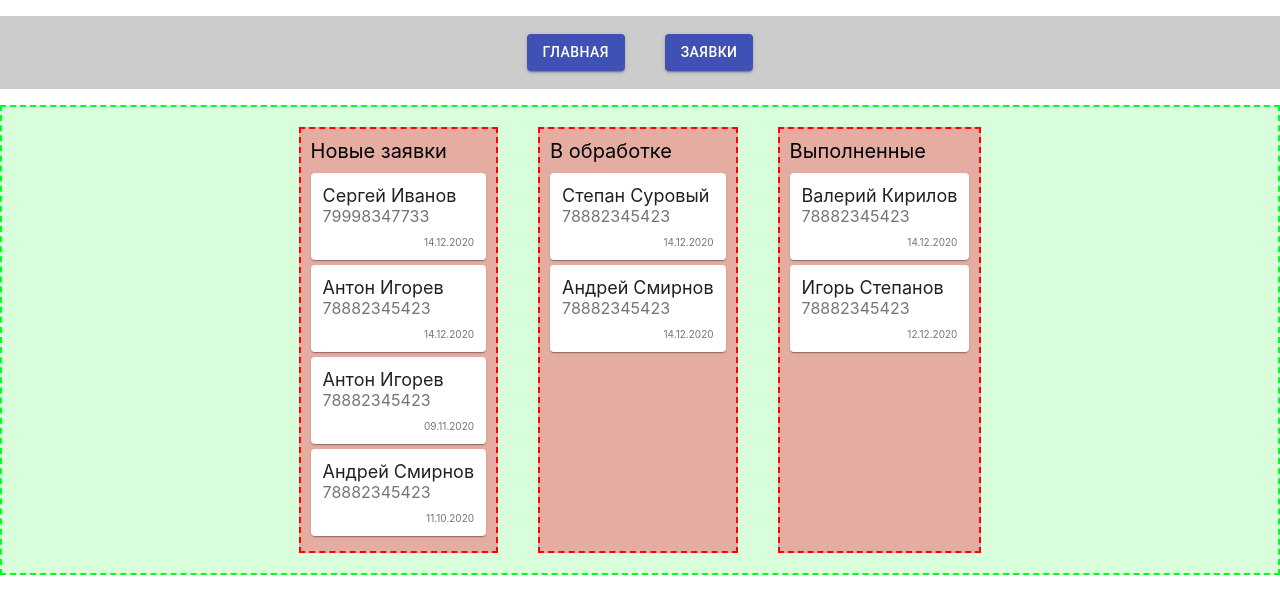
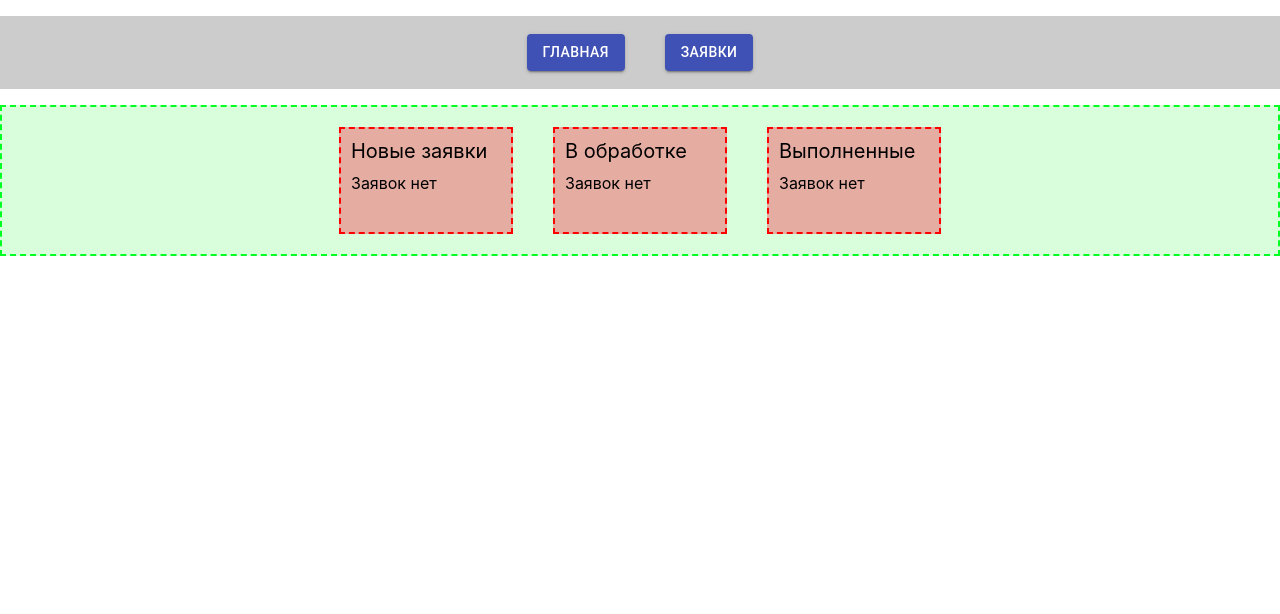
Before and after one commit to Eshmanski/React-CRM, a React (Create React App) app: page /leads in a window 1280 px wide. Shown: the top 614 px of the page. Built offline with nearby package versions, Linux system fonts and the light colour scheme.

Commit message:
lesson #5

```diff
--- a/src/App.js
+++ b/src/App.js
@@ -1,78 +1,79 @@
-import React, { useState, useMemo } from 'react';
+import React, { useState, useMemo, useEffect} from 'react';
 import { Route, Switch } from 'react-router-dom';
 import PageNotFound from './components/PageNotFaund';
 import Navigation from './components/navigation/Navigation'
 import Home from './components/home/Home';
 import Leads from './components/leads/Leads';
-import Lead from './components/lead/lead'
+import Lead from './components/lead/lead';
+import {getItem, setItem} from './utils';
 import './App.css';
 
-const initialLeads = [
-  {
-      id: 0,
-      title: 'Сергей Иванов',
-      status: 'todo',
-      phone: '79998347733',
-      date: '14.12.2020',
-      description: 'Lorem ipsum dolor, sit amet consectetur adipisicing elit. Rerum impedit deserunt illo, unde eos eveniet ab dolor optio iusto numquam a, ea consequuntur dolorem, iure nostrum! Saepe, officiis quasi. Molestiae!',
-  },
-  {
-      id: 1,
-      title: 'Степан Суровый',
-      status: 'in_progress',
-      phone: '78882345423',
-      date: '14.12.2020',
-      description: 'Lorem ipsum dolor, sit amet consectetur adipisicing elit. Rerum impedit deserunt illo, unde eos eveniet ab dolor optio iusto numquam a, ea consequuntur dolorem, iure nostrum! Saepe, officiis quasi. Molestiae!',
-  },
-  {
-      id: 2,
-      title: 'Антон Игорев',
-      status: 'todo',
-      phone: '78882345423',
-      date: '14.12.2020',
-      description: 'Lorem ipsum dolor, sit amet consectetur adipisicing elit. Rerum impedit deserunt illo, unde eos eveniet ab dolor optio iusto numquam a, ea consequuntur dolorem, iure nostrum! Saepe, officiis quasi. Molestiae!',
-  },
-  {
-      id: 3,
-      title: 'Андрей Смирнов',
-      status: 'in_progress',
-      phone: '78882345423',
-      date: '14.12.2020',
-      description: 'Lorem ipsum dolor, sit amet consectetur adipisicing elit. Rerum impedit deserunt illo, unde eos eveniet ab dolor optio iusto numquam a, ea consequuntur dolorem, iure nostrum! Saepe, officiis quasi. Molestiae!',
-  },
-  {
-      id: 4,
-      title: 'Валерий Кирилов',
-      status: 'done',
-      phone: '78882345423',
-      date: '14.12.2020',
-      description: 'Lorem ipsum dolor, sit amet consectetur adipisicing elit. Rerum impedit deserunt illo, unde eos eveniet ab dolor optio iusto numquam a, ea consequuntur dolorem, iure nostrum! Saepe, officiis quasi. Molestiae!',
-  },
-  {
-      id: 5,
-      title: 'Антон Игорев',
-      status: 'todo',
-      phone: '78882345423',
-      date: '09.11.2020',
-      description: 'Lorem ipsum dolor, sit amet consectetur adipisicing elit. Rerum impedit deserunt illo, unde eos eveniet ab dolor optio iusto numquam a, ea consequuntur dolorem, iure nostrum! Saepe, officiis quasi. Molestiae!',
-  },
-  {
-      id: 6,
-      title: 'Андрей Смирнов',
-      status: 'todo',
-      phone: '78882345423',
-      date: '11.10.2020',
-      description: 'Lorem ipsum dolor, sit amet consectetur adipisicing elit. Rerum impedit deserunt illo, unde eos eveniet ab dolor optio iusto numquam a, ea consequuntur dolorem, iure nostrum! Saepe, officiis quasi. Molestiae!',
-  },
-  {
-      id: 7,
-      title: 'Игорь Степанов',
-      status: 'done',
-      phone: '78882345423',
-      date: '12.12.2020',
-      description: 'Lorem ipsum dolor, sit amet consectetur adipisicing elit. Rerum impedit deserunt illo, unde eos eveniet ab dolor optio iusto numquam a, ea consequuntur dolorem, iure nostrum! Saepe, officiis quasi. Molestiae!',
-  },
-];
+// const initialLeads = [
+//   {
+//       id: 0,
+//       title: 'Сергей Иванов',
+//       status: 'todo',
+//       phone: '79998347733',
+//       date: '14.12.2020',
+//       description: 'Lorem ipsum dolor, sit amet consectetur adipisicing elit. Rerum impedit deserunt illo, unde eos eveniet ab dolor optio iusto numquam a, ea consequuntur dolorem, iure nostrum! Saepe, officiis quasi. Molestiae!',
+//   },
+//   {
+//       id: 1,
+//       title: 'Степан Суровый',
+//       status: 'in_progress',
+//       phone: '78882345423',
+//       date: '14.12.2020',
+//       description: 'Lorem ipsum dolor, sit amet consectetur adipisicing elit. Rerum impedit deserunt illo, unde eos eveniet ab dolor optio iusto numquam a, ea consequuntur dolorem, iure nostrum! Saepe, officiis quasi. Molestiae!',
+//   },
+//   {
+//       id: 2,
+//       title: 'Антон Игорев',
+//       status: 'todo',
+//       phone: '78882345423',
+//       date: '14.12.2020',
+//       description: 'Lorem ipsum dolor, sit amet consectetur adipisicing elit. Rerum impedit deserunt illo, unde eos eveniet ab dolor optio iusto numquam a, ea consequuntur dolorem, iure nostrum! Saepe, officiis quasi. Molestiae!',
+//   },
+//   {
+//       id: 3,
+//       title: 'Андрей Смирнов',
+//       status: 'in_progress',
+//       phone: '78882345423',
+//       date: '14.12.2020',
+//       description: 'Lorem ipsum dolor, sit amet consectetur adipisicing elit. Rerum impedit deserunt illo, unde eos eveniet ab dolor optio iusto numquam a, ea consequuntur dolorem, iure nostrum! Saepe, officiis quasi. Molestiae!',
+//   },
+//   {
+//       id: 4,
+//       title: 'Валерий Кирилов',
+//       status: 'done',
+//       phone: '78882345423',
+//       date: '14.12.2020',
+//       description: 'Lorem ipsum dolor, sit amet consectetur adipisicing elit. Rerum impedit deserunt illo, unde eos eveniet ab dolor optio iusto numquam a, ea consequuntur dolorem, iure nostrum! Saepe, officiis quasi. Molestiae!',
+//   },
+//   {
+//       id: 5,
+//       title: 'Антон Игорев',
+//       status: 'todo',
+//       phone: '78882345423',
+//       date: '09.11.2020',
+//       description: 'Lorem ipsum dolor, sit amet consectetur adipisicing elit. Rerum impedit deserunt illo, unde eos eveniet ab dolor optio iusto numquam a, ea consequuntur dolorem, iure nostrum! Saepe, officiis quasi. Molestiae!',
+//   },
+//   {
+//       id: 6,
+//       title: 'Андрей Смирнов',
+//       status: 'todo',
+//       phone: '78882345423',
+//       date: '11.10.2020',
+//       description: 'Lorem ipsum dolor, sit amet consectetur adipisicing elit. Rerum impedit deserunt illo, unde eos eveniet ab dolor optio iusto numquam a, ea consequuntur dolorem, iure nostrum! Saepe, officiis quasi. Molestiae!',
+//   },
+//   {
+//       id: 7,
+//       title: 'Игорь Степанов',
+//       status: 'done',
+//       phone: '78882345423',
+//       date: '12.12.2020',
+//       description: 'Lorem ipsum dolor, sit amet consectetur adipisicing elit. Rerum impedit deserunt illo, unde eos eveniet ab dolor optio iusto numquam a, ea consequuntur dolorem, iure nostrum! Saepe, officiis quasi. Molestiae!',
+//   },
+// ];
 
 const app = {
   leads: [],
@@ -84,7 +85,7 @@ const app = {
 export const LeadsContext = React.createContext(app);
 
 function App() {
-  const [leads, setLeads] = useState(initialLeads);
+  const [leads, setLeads] = useState(getItem('leads') || []);
 
   const value = useMemo( () => ({
     leads,
@@ -92,6 +93,8 @@ function App() {
     removeLead: setLeads,
     editLead: setLeads,
   }), [leads, setLeads]);
+
+  useEffect(() => setItem('leads', leads), [leads]);
 
   return (
     <div className="App">
--- a/src/components/home/Home.jsx
+++ b/src/components/home/Home.jsx
@@ -1,4 +1,4 @@
-import { Button } from '@material-ui/core';
+import { Button, InputLabel, Input, FormControl, TextField } from '@material-ui/core';
 import { LeadsContext } from '../../App.js';
 import { useContext, useState } from 'react';
 import s from './home.module.css';
@@ -50,22 +50,27 @@ function Home() {
         <div>
             <h2> Home page </h2>
             <form className={s.form} onSubmit={handleAddLead}>
-                <label>
-                    <div>Имя:</div>
-                    <input type='text' value={formProps.firstName} onChange={handleChange} name='firstName' />
-                </label>
-                <label>
-                    <div>Фамилия:</div>
-                    <input type='text' value={formProps.secondName} onChange={handleChange} name='secondName' />
-                </label>
-                <label>
-                    <div>Телефон:</div>
-                    <input type='text' value={formProps.phone} onChange={handleChange} name='phone' />
-                </label>
-                <label>
-                    <div>Описание:</div>
-                    <textarea value={formProps.description} onChange={handleChange} name='description'></textarea>
-                </label>
+                <FormControl>
+                    <InputLabel htmlFor='firstName'>Имя:</InputLabel>
+                    <Input id='firstName' type='text' value={formProps.firstName} onChange={handleChange} name='firstName' />
+                </FormControl>
+                <FormControl>
+                    <InputLabel htmlFor='secondName'>Фамилия:</InputLabel>
+                    <Input id='secondName' type='text' value={formProps.secondName} onChange={handleChange} name='secondName' />
+                </FormControl>
+                <FormControl>
+                    <InputLabel htmlFor='phone'>Телефон:</InputLabel>
+                    <Input id='phone' type='text' value={formProps.phone} onChange={handleChange} name='phone' />
+                </FormControl>
+                <TextField
+                    id="description"
+                    label="Описание заявки:"
+                    multiline
+
+                    value={formProps.description}
+                    onChange={handleChange}
+                    name='description'
+                />
                 <Button variant='contained' type='submit'>Добавить</Button>
             </form>
         </div>
--- a/src/components/home/home.module.css
+++ b/src/components/home/home.module.css
@@ -1,30 +1,14 @@
 .form {
+    padding: 20px;
+    border-radius: 5px;
+    box-shadow: 0px 0px 15px 1px rgb(175, 175, 175);
     font-family: Arial, Helvetica, sans-serif;
     display: flex;
     flex-direction: column;
-    max-width: 270px;
+    max-width: 300px;
     margin:auto;
     text-align: right;
 }
-
-.form label:not(:last-of-type) div, .form input {
-    display: inline-block;
-    vertical-align: top;
+.form div{
     margin-bottom: 10px;
 }
-.form label:not(:last-of-type) div {
-    float: left;
-}
-.form label:last-of-type div {
-    text-align: left;
-}
-.form input {
-    min-width: 180px;
-}
-.form textarea {
-    font-family: Arial, Helvetica, sans-serif;
-    font-size: 14px;
-    width: 100%;
-    height: 180px;
-    resize: none;
-}
--- /dev/null
+++ b/src/utils.js
@@ -0,0 +1,7 @@
+export function setItem(name, value) {
+  localStorage.setItem(name, JSON.stringify(value));
+}
+
+export function getItem(name) {
+  return JSON.parse(localStorage.getItem(name));
+}
```
Also changed, not shown: 1 other file (tests, documents, lock files or other folders).
